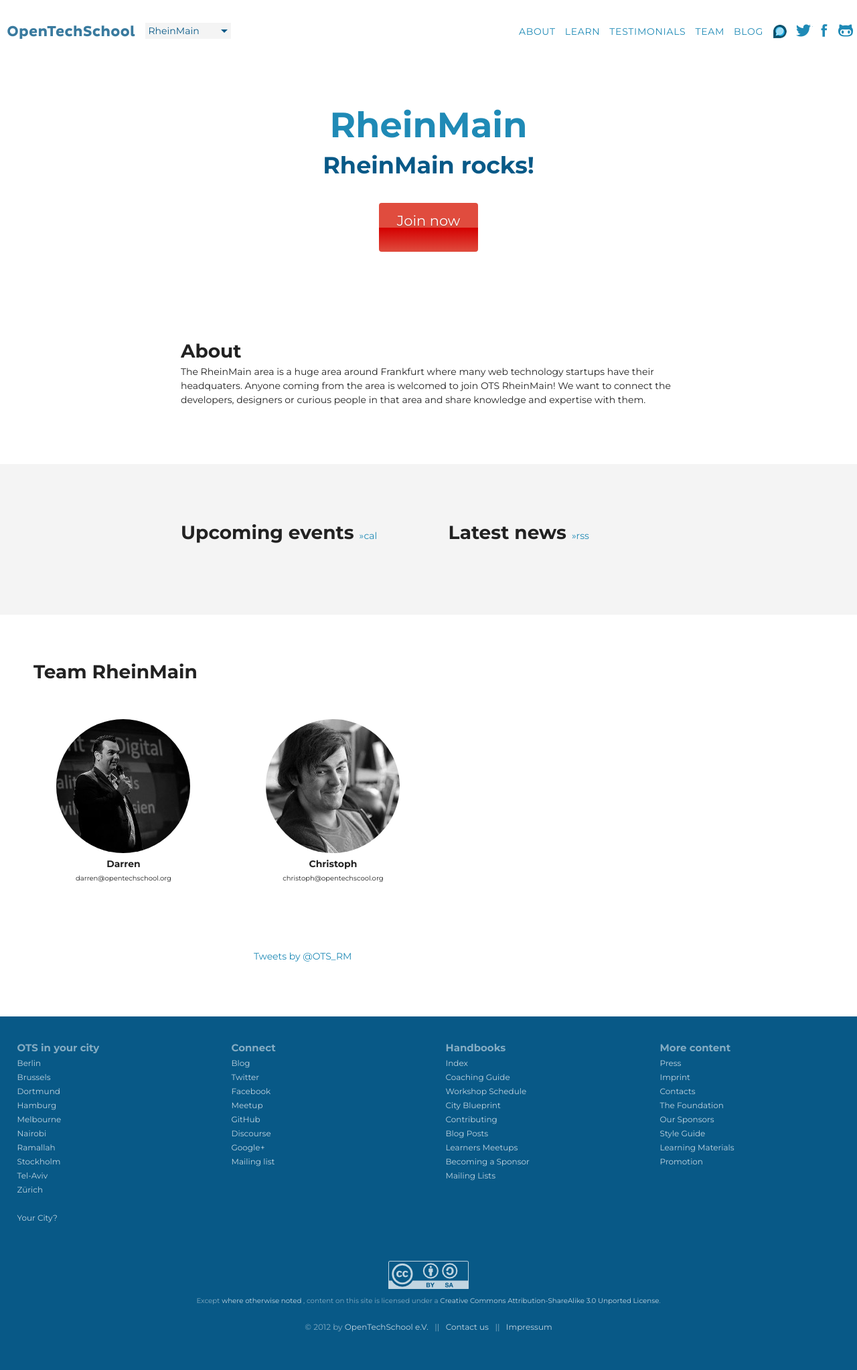
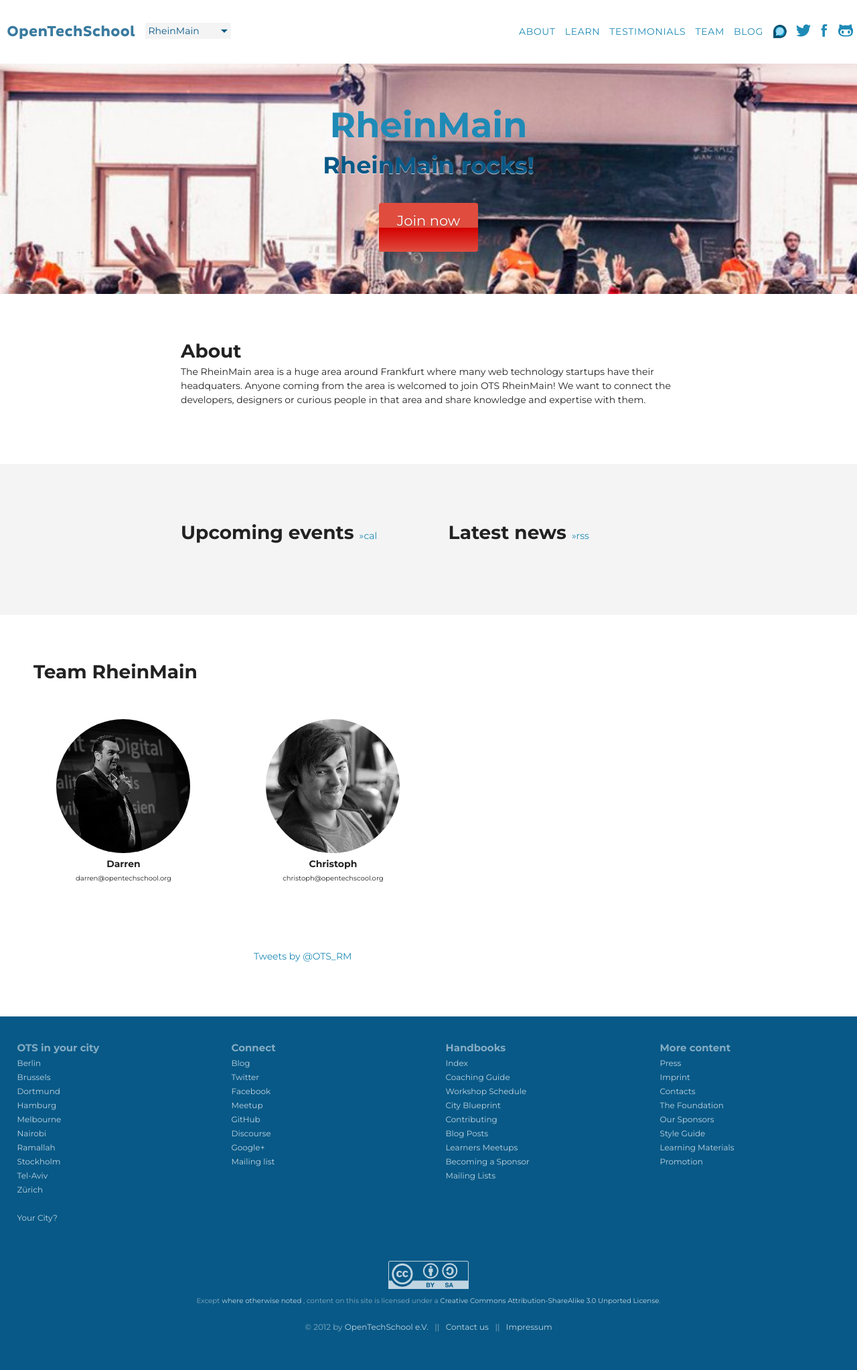
Before and after one commit to OpenTechSchool/www.opentechschool.org, a Jekyll site: the page built from rheinmain/index.md, in a window 1280 px wide. Shown: the whole page at 67% size. Built offline with Jekyll 4.4.1, drawn with Linux system fonts in a browser that asks for light colours; nearby versions of some CDN libraries; comment, search, counter and statistics services are not loaded.

Commit message:
add rheinmain background

```diff
--- a/sass/imports/_city.scss
+++ b/sass/imports/_city.scss
@@ -45,6 +45,12 @@
   background-position: 0% 25%;
 }
 
+
+.site_header_rheinmain {
+  background-image: url(../images/bg_rheinmain.jpg);
+  background-position: 0% 30%;
+}
+
 .site_header_dortmund {
   background-image: url(../images/bg_dortmund.jpg);
   background-position: 0% 70%;
--- a/stylesheets/screen.css
+++ b/stylesheets/screen.css
@@ -255,6 +255,8 @@
 
 .site_header_brussels { background-image: url(../images/bg_brussels.jpg); background-position: 0% 25%; }
 
+.site_header_rheinmain { background-image: url(../images/bg_rheinmain.jpg); background-position: 0% 30%; }
+
 .site_header_dortmund { background-image: url(../images/bg_dortmund.jpg); background-position: 0% 70%; }
 
 .site_header_hamburg { background-image: url(../images/bg_hamburg.jpg); background-position: 20% 10%; }
```
